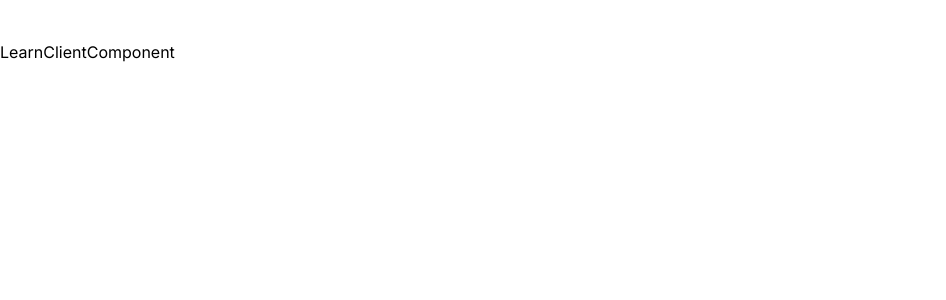
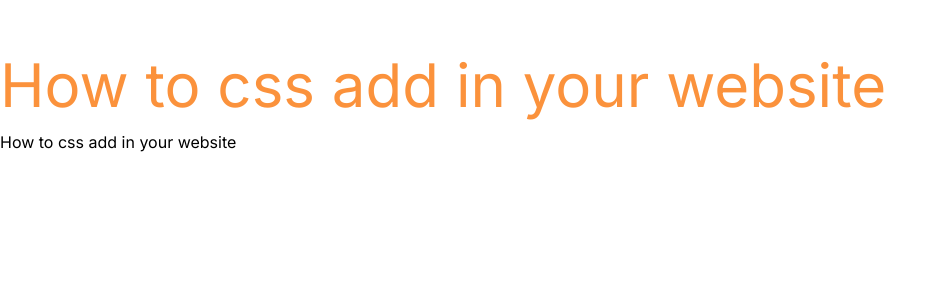
Before and after one commit to humayonitbd/Next-Js-Learning-Project, a Next.js app: page / in a window 1280 px wide. Shown: the top 300 px of the page, without its empty margins (0-946 px from the left). Built offline with nearby package versions, Linux system fonts and the light colour scheme.

Commit message:
global css add

```diff
--- a/app/globals.css
+++ b/app/globals.css
@@ -31,3 +31,7 @@
     text-wrap: balance;
   }
 }
+
+.my-class-60{
+  font-size: 60px;
+}
--- a/app/page.js
+++ b/app/page.js
@@ -3,6 +3,7 @@
 import LearnClientComponent from "@/components/LearnClientComponent";
 import LearnLink from "@/components/LearnLink";
 import LearnServerComponent from "@/components/LearnServerComponent";
+import LearnUseGlobalCss from "@/components/LearnUseGlobalCss";
 import LearnUseRouter from "@/components/LearnUseRouter";
 
 
@@ -14,7 +15,8 @@ export default function Home() {
        {/* <LearnLink /> */}
        {/* <LearnUseRouter /> */}
        {/* <LearnServerComponent /> */}
-       <LearnClientComponent />
+       {/* <LearnClientComponent /> */}
+       <LearnUseGlobalCss />
 
       </div>
     </main>
--- /dev/null
+++ b/components/LearnUseGlobalCss.jsx
@@ -0,0 +1,10 @@
+
+
+export default function LearnUseGlobalCss() {
+  return (
+    <div>
+      <h2 className="my-class-60 text-orange-400">How to css add in your website</h2>
+      <h2 className="">How to css add in your website</h2>
+    </div>
+  );
+}
```
